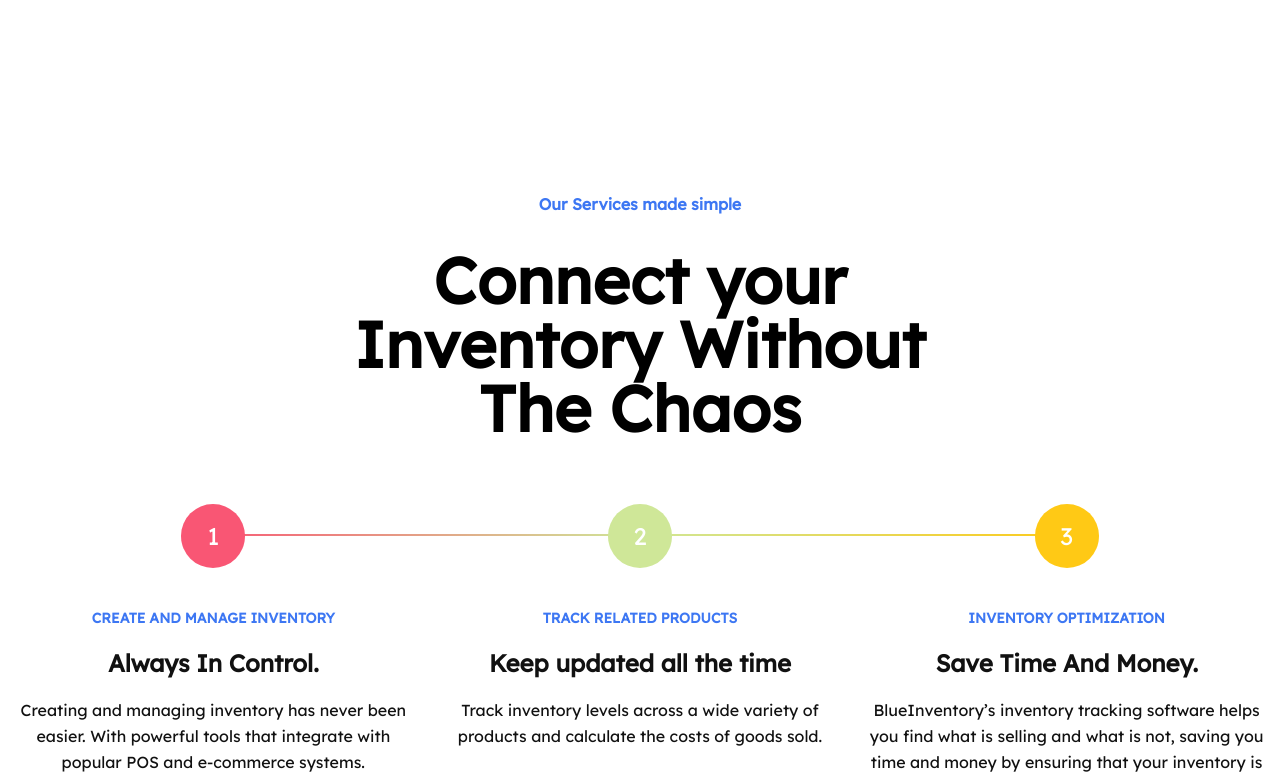
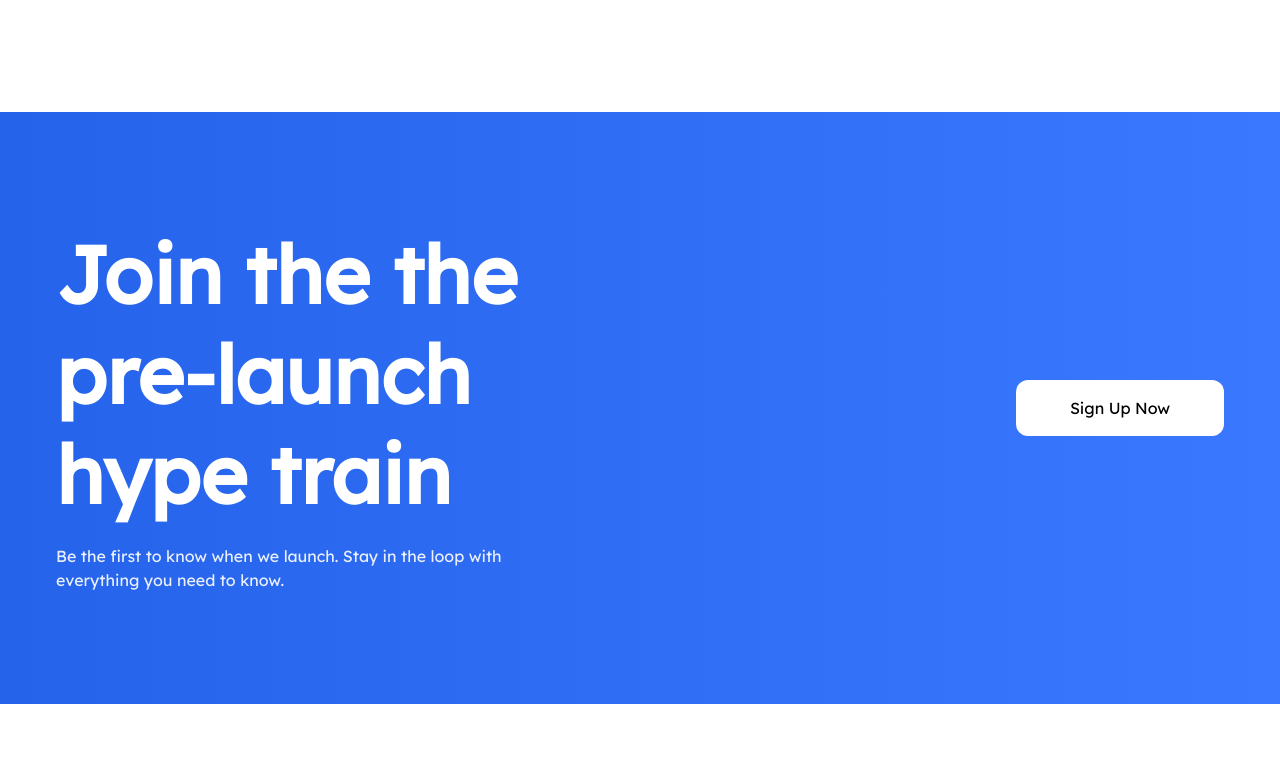
Before and after one commit to Todd-Owen-Mpeli/blueinventory, a Next.js app: page / in a window 1280 px wide. Shown: the part 727-1501 px from the top of the page. Built offline with nearby package versions, Linux system fonts and the light colour scheme.

Commit message:
Edited the CTA One component and scss and created a CTA Two component and styling file.

```diff
--- a/components/CTAOne.js
+++ b/components/CTAOne.js
@@ -1,4 +1,3 @@
-import Image from "next/image";
 import styles from "../components/CTAOne.module.scss";
 
 const CTAOne = () => {
--- /dev/null
+++ b/components/CTATwo.js
@@ -0,0 +1,36 @@
+import Image from "next/image";
+import styles from "../components/CTATwo.module.scss";
+
+const CTATwo = () => {
+	return (
+		<section className="relative py-14 px-4 lg:py-28 lg:px-10 bg-blue overflow-hidden bg-gradient-to-r from-blue to-blueTwo">
+			<div className="relative z-10 container px-4 mx-auto">
+				<div className="flex flex-wrap items-center -m-8">
+					<div className="w-full md:w-1/2 p-8">
+						<h2 className="mb-5 text-6xl md:text-7xl text-white font-bold tracking-px-n leading-tight">
+							Join the the pre-launch hype train
+						</h2>
+						<p className="text-white text-opacity-90 font-medium md:max-w-md">
+							Be the first to know when we launch. Stay in the loop with
+							everything you need to know.
+						</p>
+					</div>
+					<div className="w-full md:w-1/2 p-8">
+						<div className="flex flex-wrap ml-auto md:w-56 -m-2">
+							<div className="w-full p-2">
+								<button
+									className="py-4 px-6 w-full font-medium rounded-xl shadow-6xl focus:ring focus:ring-limeGreen bg-white hover:bg-limeGreen hover:ease-in-out hover:duration-200 hover:text-white"
+									type="button"
+								>
+									Sign Up Now
+								</button>
+							</div>
+						</div>
+					</div>
+				</div>
+			</div>
+		</section>
+	);
+};
+
+export default CTATwo;
--- /dev/null
+++ b/components/CTATwo.module.scss
@@ -0,0 +1,2 @@
+// Imports
+@import "../styles/colors";
--- a/components/Footer.js
+++ b/components/Footer.js
@@ -7,9 +7,11 @@ const Footer = () => {
 		<section className={styles.footerSection}>
 			<div className="content bg-white">
 				<div className="pt-24">
-					<div className="flex flex-col lg:flex-row justify-around">
-						<div className="col-6 col-mx-auto mb-8 mb-m0">
-							<h4 className="text-blue text-lg font-bold mb-12">About</h4>
+					<div className="flex flex-col px-6 lg:px-4 lg:flex-row justify-around">
+						<div className="col-6 col-mx-auto lg:mb-8 lg:mt-0 my-4">
+							<h4 className="text-blue text-lg font-bold mb-4 lg:mb-12">
+								About
+							</h4>
 							<ul className="list-unstyled flex flex-col gap-2">
 								<Link href="#" className="mb-4">
 									<a className="inline-block text-decoration-none text-black">
@@ -43,8 +45,10 @@ const Footer = () => {
 								</Link>
 							</ul>
 						</div>
-						<div className="col-6 col-mx-auto mb-8 mb-m0">
-							<h4 className="text-blue text-lg font-bold mb-12">Features</h4>
+						<div className="col-6 col-mx-auto lg:mb-8 lg:mt-0 my-4">
+							<h4 className="text-blue text-lg font-bold mb-4 lg:mb-12">
+								Features
+							</h4>
 							<ul className="list-unstyled flex flex-col gap-2">
 								<Link href="#" className="mb-4">
 									<a className="inline-block text-decoration-none text-black">
@@ -83,8 +87,10 @@ const Footer = () => {
 								</Link>
 							</ul>
 						</div>
-						<div className="col-6 col-mx-auto">
-							<h4 className="text-blue text-lg font-bold mb-12">Pricing</h4>
+						<div className="col-6 col-mx-auto lg:mb-8 lg:mt-0 my-4">
+							<h4 className="text-blue text-lg font-bold mb-4 lg:mb-12">
+								Pricing
+							</h4>
 							<ul className="list-unstyled flex flex-col gap-2">
 								<Link href="#" className="mb-4">
 									<a className="inline-block text-decoration-none text-black">
@@ -108,8 +114,10 @@ const Footer = () => {
 								</Link>
 							</ul>
 						</div>
-						<div className="col-6 col-mx-auto">
-							<h4 className="text-blue text-lg font-bold mb-12">Support</h4>
+						<div className="col-6 col-mx-auto lg:mb-8 lg:mt-0 my-4">
+							<h4 className="text-blue text-lg font-bold mb-4 lg:mb-12">
+								Support
+							</h4>
 							<ul className="list-unstyled mb-6 flex flex-col gap-2">
 								<Link href="#" className="mb-4">
 									<a className="inline-block flex justify-start items-center gap-5 text-decoration-none text-black">
@@ -237,7 +245,7 @@ const Footer = () => {
 				</div>
 				<div className="p-8 lg:py-12 lg:px-20 bg-lightGrey">
 					<div className="mw-2xl">
-						<div className="flex justify-start items-center gap-3 mb-6">
+						<div className="flex flex-col lg:flex-row justify-start items-center gap-3 mb-6">
 							<a className="inline-block font-semibold text-lg" href="#">
 								BlueInventory Group
 							</a>
--- a/pages/index.js
+++ b/pages/index.js
@@ -5,6 +5,7 @@ import Hero from "../components/Hero";
 import CTAOne from "../components/CTAOne";
 import TrustedBrands from "../components/TrustedBrands";
 import HowItWorks from "../components/HowItWorks";
+import CTATwo from "../components/CTATwo";
 
 export default function Home() {
 	return (
@@ -20,6 +21,9 @@ export default function Home() {
 				{/*Hero Section */}
 				<Hero />
 
+				{/* CTA Two */}
+				<CTATwo />
+
 				{/* How It Works */}
 				<HowItWorks />
 
--- a/tailwind.config.js
+++ b/tailwind.config.js
@@ -26,6 +26,7 @@ module.exports = {
 			black: "#111",
 			white: "#ffffff",
 			blue: "#2563eb",
+			blueTwo: "#3978ff",
 			lightBlue: "#3d77f3",
 			grey: "#686868",
 			pureBlack: "#000",
```
